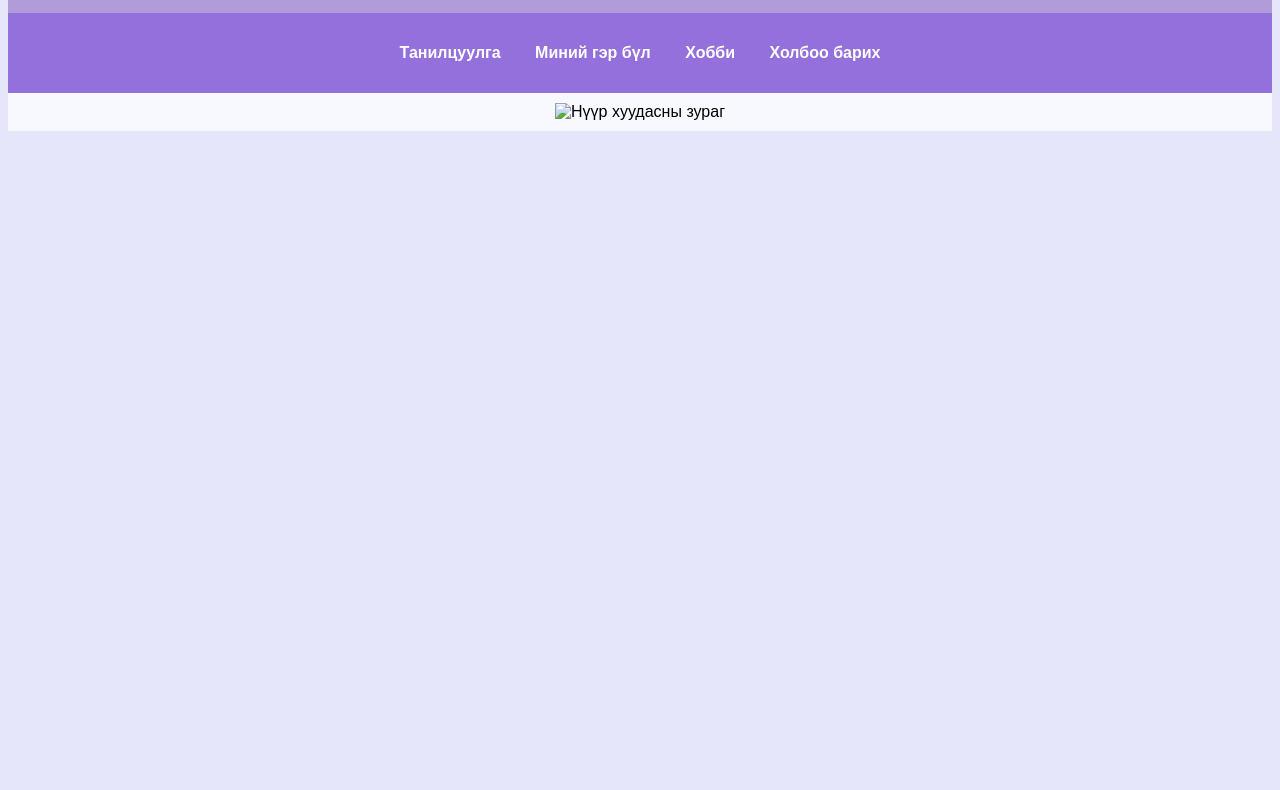
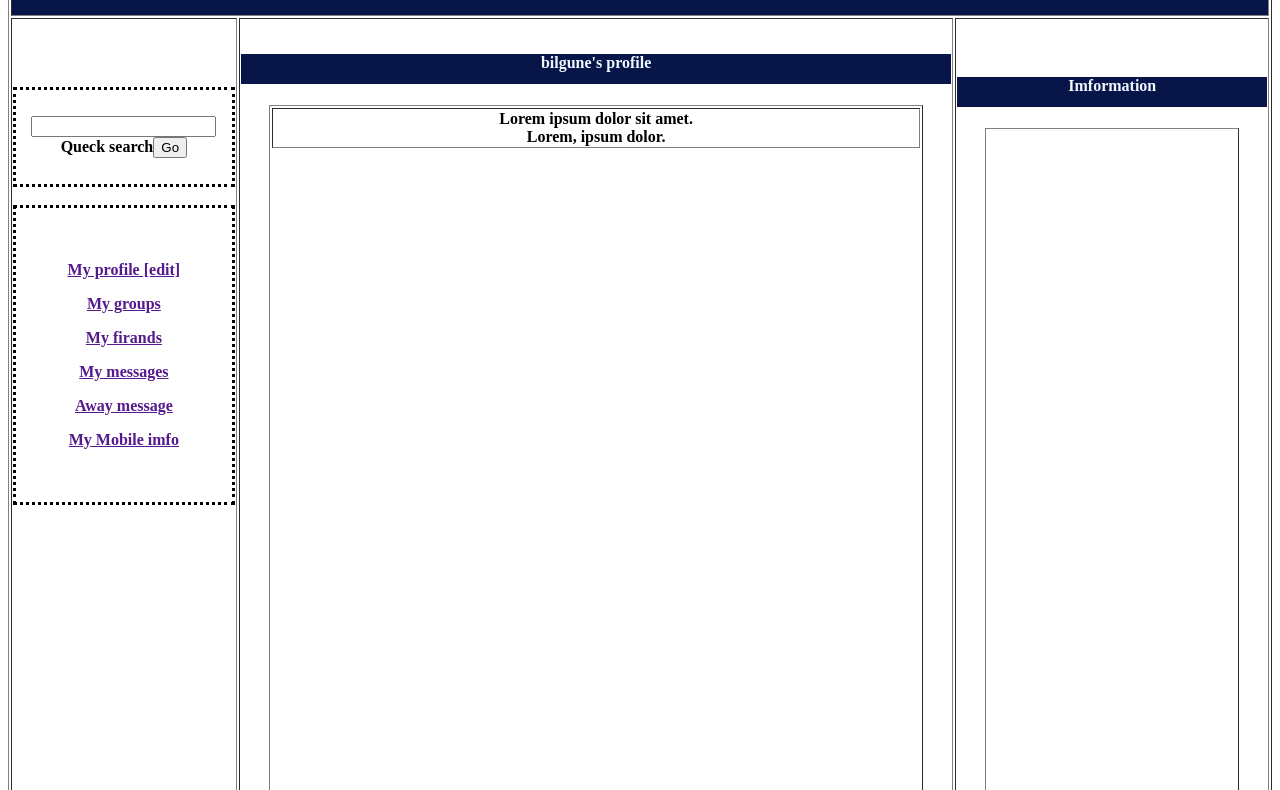
Before and after one commit to bilgunne/bilgunn, a plain HTML site: page lab2.html in a window 1280 px wide. Shown: the part 95-885 px from the top of the page. Before the commit the page ends 800 px from the top, so only its background shows below. Drawn offline with Linux system fonts and the light colour scheme.

Commit message:
Add files via upload

```diff
--- a/lab2.html
+++ b/lab2.html
@@ -4,65 +4,67 @@
     <meta charset="UTF-8">
     <meta http-equiv="X-UA-Compatible" content="IE=edge">
     <meta name="viewport" content="width=device-width, initial-scale=1.0">
-    <title>Home</title>
+    <title>Profile</title>
     <style>
-        body {
-            background-color: lavender;
-            font-family: Arial, sans-serif;
-        }
-        table {
-            width: 100%;
-            height: 100%;
-            border-collapse: collapse;
-        }
-        td {
-            padding: 10px;
-            vertical-align: top;
-        }
-        .header {
-            background-color: #b19cd9;
-            color: white;
-            text-align: center;
-        }
-        .nav {
-            background-color: #9370db;
-            text-align: center;
-        }
-        .nav a {
-            margin: 0 15px;
-            text-decoration: none;
-            color: white;
-        }
-        .nav a:hover {
-            color: #f8f8ff;
-        }
-        .content {
-            text-align: center;
-            background-color: #f8f8ff;
-        }
-
+          table.ex1 {
+          margin-bottom: 350px;
+         }
+         table.ex2 {
+            margin-top: 5px;
+         }
+         h1 {
+            color: aliceblue;
+         }
     </style>
 </head>
+
+
 <body>
-    <table border="0">
-        <tr>
-            <td colspan="2" class="header">
-                <h1>Hi! Танилцахад таатай байна.</h1>
+    <table width="100%"; border="1">
+        <tr style=" height: 100px ; background-color: #081549;">
+        <th colspan="3" width="100%";>
+            <h1>[thefacebook]</h1>
+        </th>
+        </tr>
+        <tr style="height: 900px">
+
+            <td width="18%">
+                <table class="ex2" width="100%" height="100px" style="border: dotted;">
+                    <th>
+                        <input type="search">
+                        <br><label>Queck search</label><input type="submit" value="Go">
+                    </th>
+                </table>
+                <br><table class="ex1" width="100%" height="300px" style="border: dotted;">
+                    <th>
+                        <a href=""><p>My profile [edit]</p></a>
+                        <a href=""><p>My groups</p></a>
+                        <a href=""><p>My firands</p></a>
+                        <a href=""><p>My messages</p></a>
+                        <a href=""><p>Away message</p></a>
+                        <a href=""><p>My Mobile imfo</p></a>
+                        <p></p>
+
+                    </th>
+                </table>
             </td>
-        </tr>
-        <tr>
-            <td colspan="2" class="nav">
-                <h4>
-                    <a href="lab1.2.html">Танилцуулга</a>
-                    <a href="lab1.3.html">Миний гэр бүл</a>
-                    <a href="lab1.4.html">Хобби</a>
-                    <a href="lab1.5.html">Холбоо барих</a>
-                </h4>
+
+            <td>
+                <center><table width="92%"; border="1">
+                  <tr style="height:750px"></tr><h4 style="background-color: #081549; height: 30px; color: aliceblue; top: 10px;">bilgune's profile</h4>
+                    <thead>
+                        <th>Lorem ipsum dolor sit amet.
+                            <br>Lorem, ipsum dolor.
+                        </th>
+                    </thead>
+                  </tr>
+                </table></center>
             </td>
-        </tr>
-        <tr>
-            <td colspan="2" class="content">
-                <img src="2.webp" alt="Нүүр хуудасны зураг">
+
+            <td style="width:25%">
+                <center><table width="82%"; border="1">
+                    <tr style="height:750px"></tr><h4 style="background-color: #081549; height: 30px; color: aliceblue; top: 10px;">Imformation</h4>
+                </table></center>
             </td>
         </tr>
     </table>
```
Also changed, not shown: 1.webp (added), 2.webp (added), backgroundff.jpg (added), cat1.jpg (added), cat2.jpg (added), fb_logo.jpg (added), fish.jpg (added), map.jpg (added), space.jpg (added), welcome.jpg (added), zurag.jpg (added).
